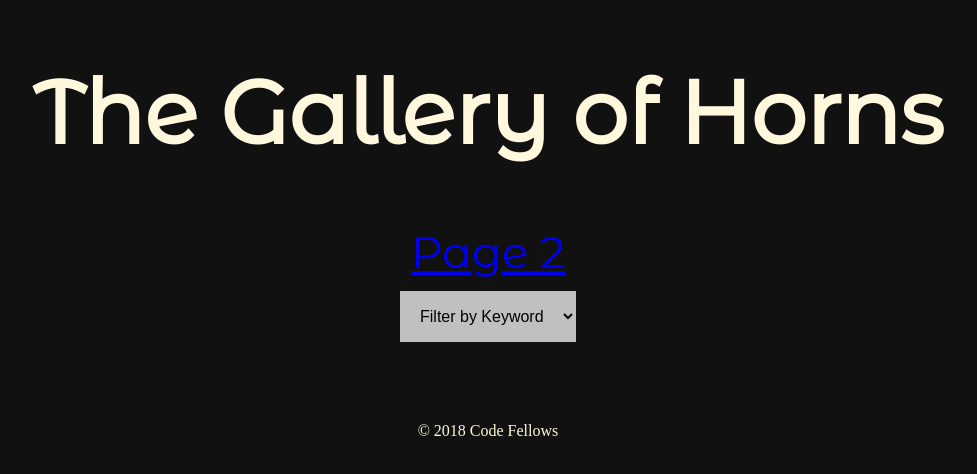
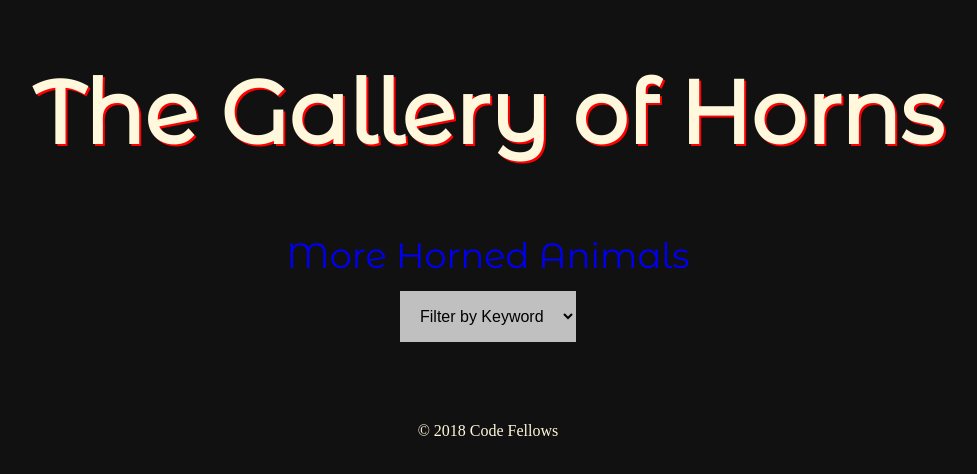
Before and after one commit to applena/301-lab-02, a plain HTML site: page index.html in a window 1280 px wide. Shown: the whole page, without its empty margins (160-1137 px from the left). Drawn offline with nearby package versions, Linux system fonts and the light colour scheme; no server answers.

Commit message:
ready for PR

```diff
--- a/css/style.css
+++ b/css/style.css
@@ -3,6 +3,7 @@
 body{
   background-color:#111;
   width: 100%;
+
 }
 
 main{
@@ -16,6 +17,13 @@ header{
   font-family: 'Montserrat Alternates', sans-serif;
   font-size: 2.75em;
   text-align:center;
+  text-shadow: 2px 2px red;
+}
+
+a{
+  text-shadow: none;
+  font-size: .8em;
+  text-decoration: none;
 }
 
 select{
--- a/index.html
+++ b/index.html
@@ -21,7 +21,7 @@
     <header>
       <h1>The Gallery of Horns</h1>
       <nav>
-        <a href= "page2.html"> Page 2 </a>
+        <a href= "page2.html"> More Horned Animals </a>
       </nav>
       <select>
         <option value="default">Filter by Keyword</option>
```
